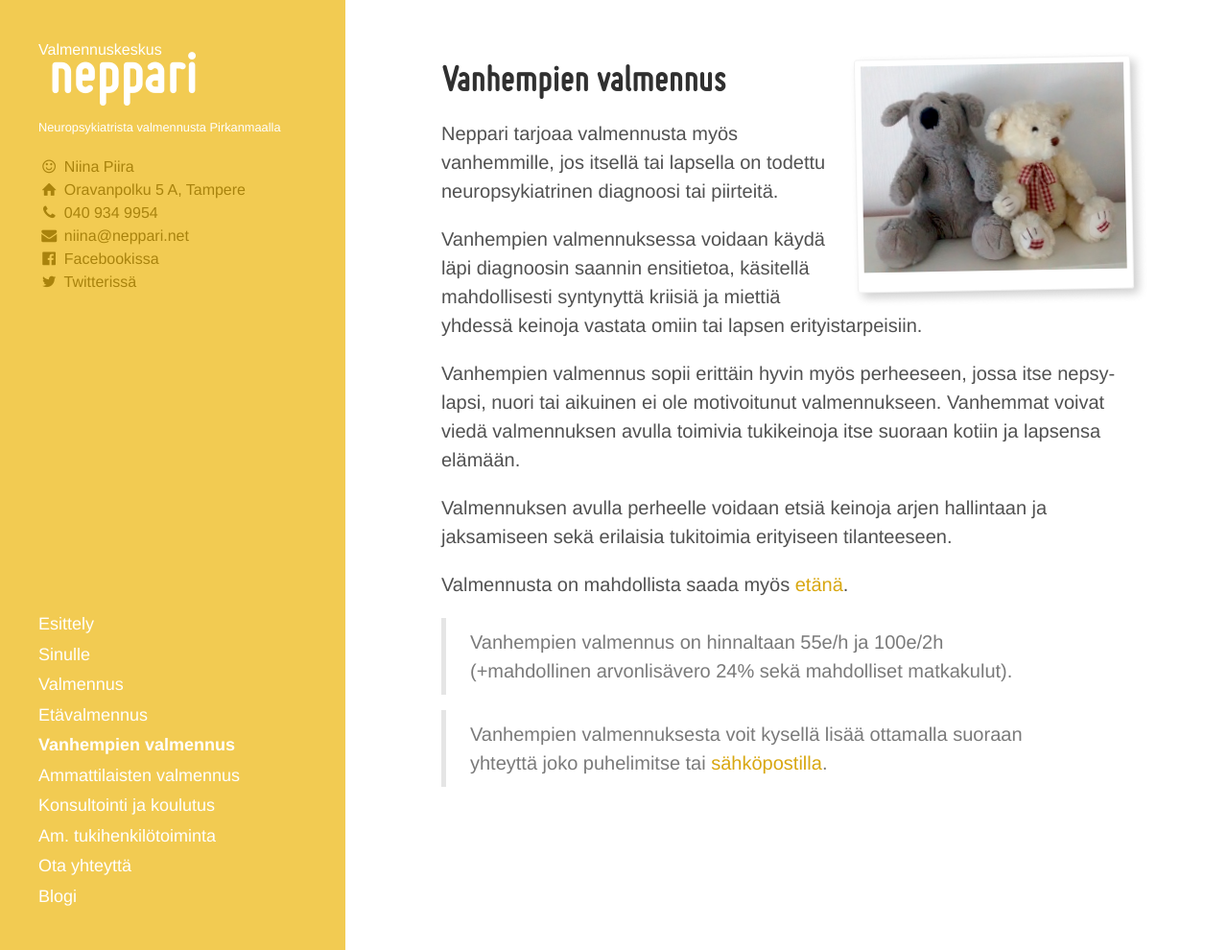
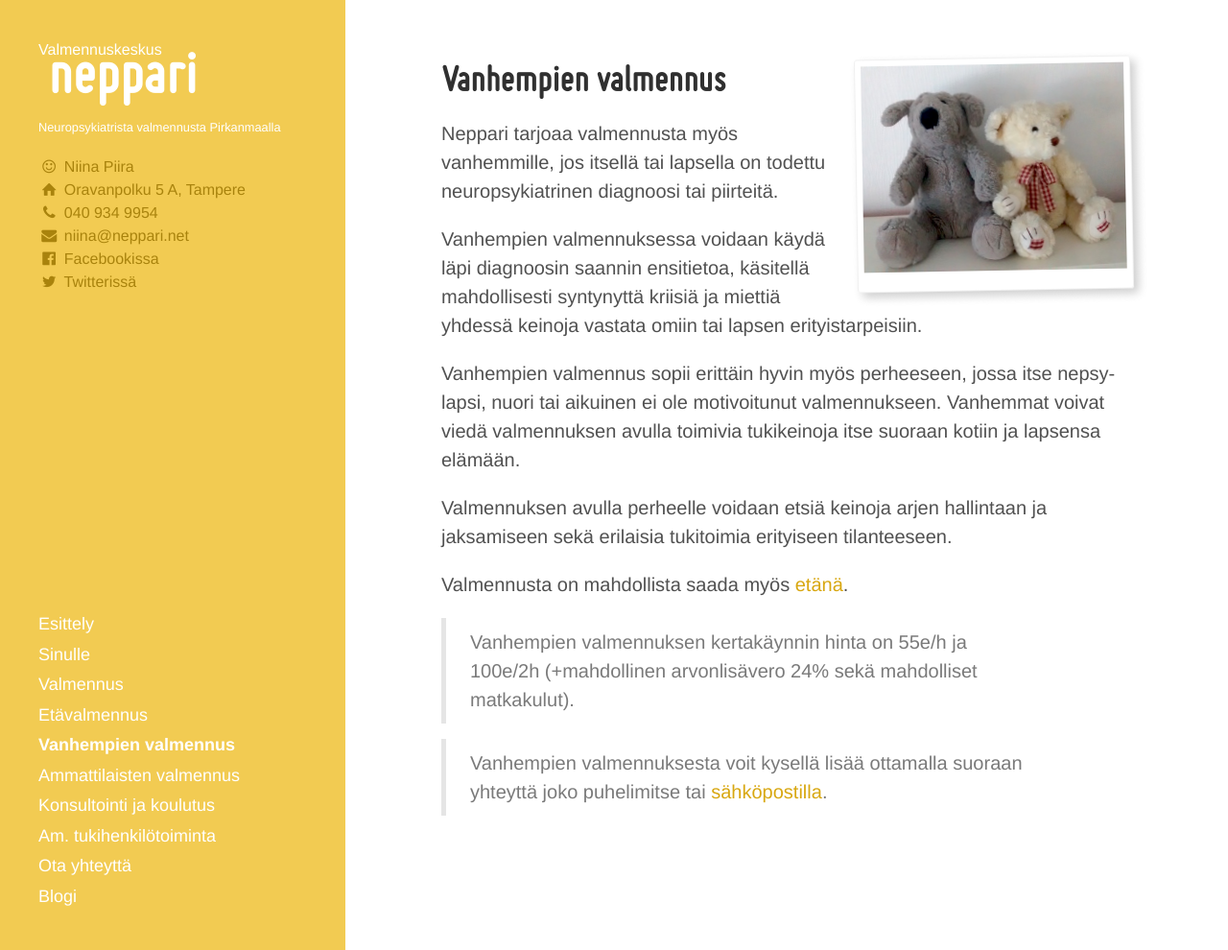
Before and after one commit to niinapiira/neppari.net, a Jekyll site: the page built from vanhempien-valmennus.md, in a window 1280 px wide and 990 px high. Shown: the whole window at 96% size. Built offline with Jekyll 4.4.1, drawn with Linux system fonts in a browser that asks for light colours.

Commit message:
Updated vanhempien-valmennus.md

```diff
--- a/vanhempien-valmennus.md
+++ b/vanhempien-valmennus.md
@@ -26,6 +26,6 @@
 
 Valmennusta on mahdollista saada myös [etänä](/etavalmennus).
 
-> Vanhempien valmennus on hinnaltaan 55e/h ja 100e/2h (+mahdollinen arvonlisävero 24% sekä mahdolliset matkakulut).
+> Vanhempien valmennuksen kertakäynnin hinta on 55e/h ja 100e/2h (+mahdollinen arvonlisävero 24% sekä mahdolliset matkakulut).
 
 > Vanhempien valmennuksesta voit kysellä lisää ottamalla suoraan yhteyttä joko puhelimitse tai [sähköpostilla](/ota-yhteytta).
```
